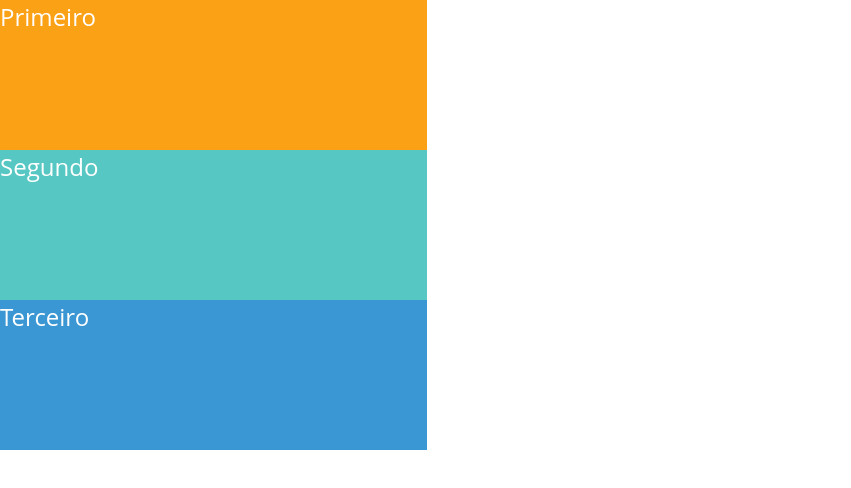
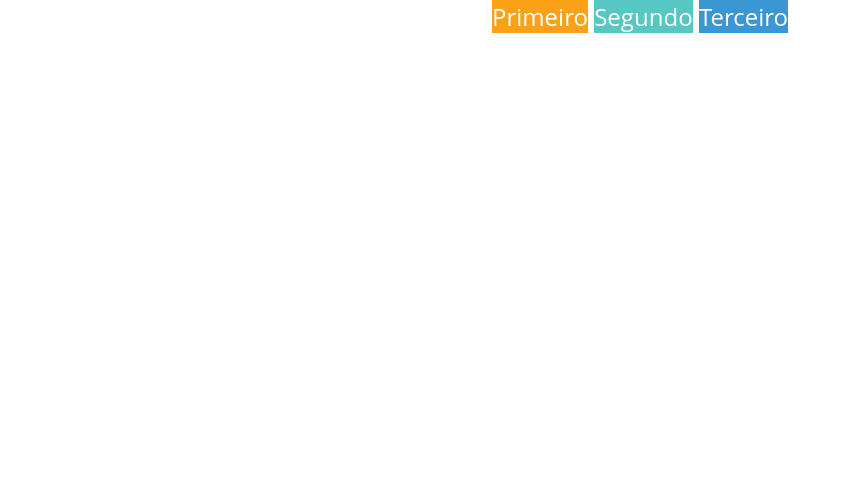
Before and after one commit to rodrigochocolate/display-css, a plain HTML site: page index.html in a window 1280 px wide. Shown: the whole page, without its empty margins (0-851 px from the left). Drawn offline with Linux system fonts and the light colour scheme.

Commit message:
Codigo padrao

```diff
--- a/display.css
+++ b/display.css
@@ -1,10 +1,10 @@
 .example {
   color: #FFF;
+  text-align: center;
 }
 
 .example-item {
-  width: 33.333%;
-  height: 150px;
+  display: inline;
 }
 
 .example-item_first {
```
